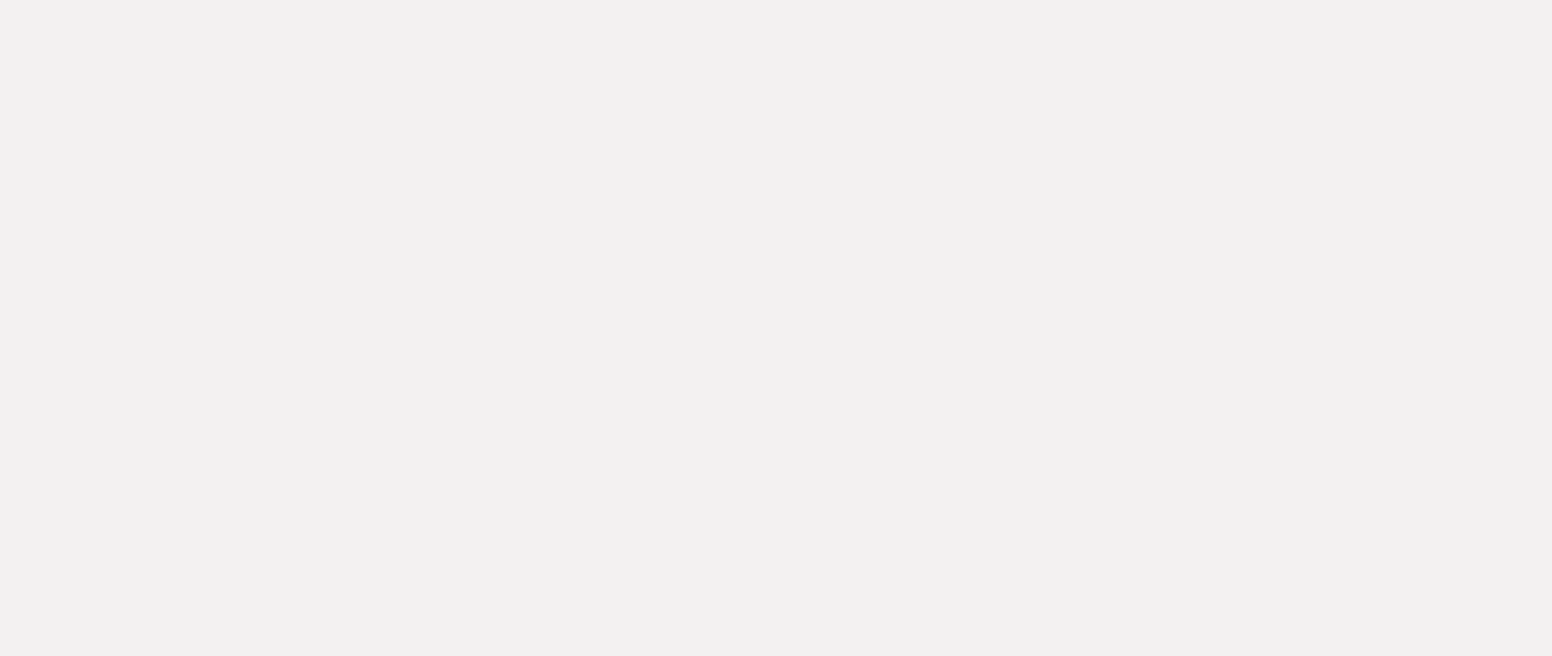
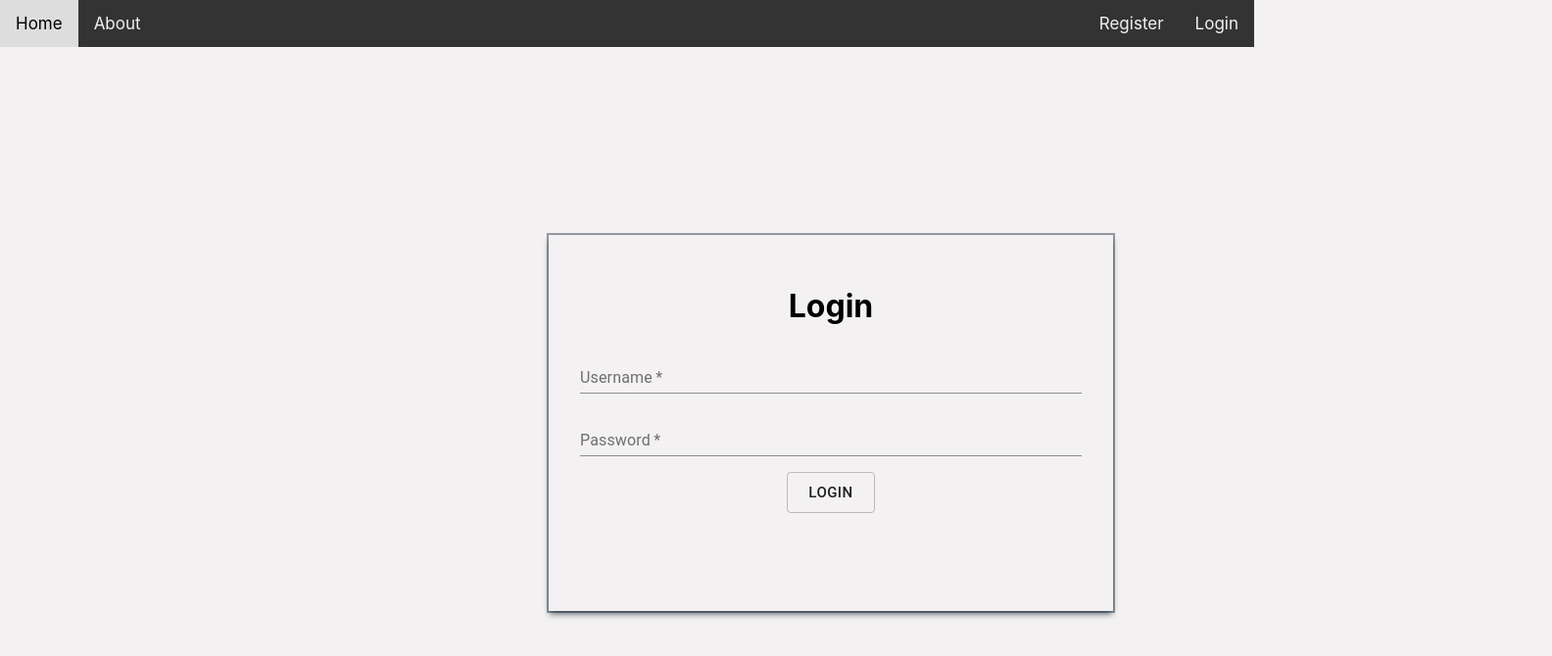
Before and after one commit to KapokProgramming/Akafuyu-FrontEnd, a React (Vite) app: page /login in a window 1280 px wide. Before the commit this address had no page. Shown: the top 670 px of the page at 98% size, 1584 px wide, since content can reach past the window. Built offline with nearby package versions, Linux system fonts and the light colour scheme.

Commit message:
[add login feature]

```diff
--- /dev/null
+++ b/src/components/Alert/Alert.style.tsx
@@ -0,0 +1,24 @@
+import styled from "styled-components";
+
+export const Wrapper = styled.div`
+.alert {
+    padding: 20px;
+    background-color: #f44336;
+    color: white;
+  }
+
+  .closebtn {
+    margin-left: 15px;
+    color: white;
+    font-weight: bold;
+    float: right;
+    font-size: 22px;
+    line-height: 20px;
+    cursor: pointer;
+    transition: 0.3s;
+  }
+
+  .closebtn:hover {
+    color: black;
+  }
+`
--- /dev/null
+++ b/src/components/Alert/Alert.tsx
@@ -0,0 +1,18 @@
+import { Wrapper } from "./Alert.style";
+
+
+type Props = {
+    message: string;
+}
+
+const Alert: React.FC<Props> = ({ message }) => {
+    return (
+        <Wrapper>
+            <div className="alert">
+                <strong>{message}</strong>
+            </div>
+        </Wrapper>
+    )
+}
+
+export default Alert;
--- a/src/components/Block/Block.style.tsx
+++ b/src/components/Block/Block.style.tsx
@@ -6,8 +6,7 @@ export const Wrapper = styled.div
     justify-content: space-between ;
     flex-direction: column ;
     width:100%;
-    border: 1px solid salmon ;
-    height: 100% ;
+    box-shadow: rgba(0, 0, 0, 0.35) 0px 5px 15px;    height: 100% ;
     text-decoration:none;
 
     img {
--- a/src/components/Navbar/Navbar.tsx
+++ b/src/components/Navbar/Navbar.tsx
@@ -2,16 +2,32 @@ import { Wrapper } from "./Navbar.style";
 import { Link } from "react-router-dom";
 
 const Navbar = () => {
+    let t = window.localStorage.getItem("jwt");
+
+    if (t) {
+        return (
+            <Wrapper>
+                <div className="topnav">
+                    <Link to={'/'} className={'navElement'}>Home</Link>
+                    <Link to={'/add/post'} className={'navElement'} >Post</Link>
+                    <Link to={'/status'} className={'navElement'} >About</Link>
+                    <Link to={'/profile'} className={'navElement'} style={{ float: 'right' }}>Profile</Link>
+                    <Link to={'/profile'} className={'navElement'} style={{ float: 'right' }}>Logout</Link>
+                </div>
+            </Wrapper>
+        );
+    }
+
     return (
         <Wrapper>
             <div className="topnav">
                 <Link to={'/'} className={'navElement'}>Home</Link>
-                <Link to={'/add/post'} className={'navElement'} >Post</Link>
                 <Link to={'/status'} className={'navElement'} >About</Link>
-                <Link to={'/#'} className={'navElement'}>Profile</Link>
+                <Link to={'/login'} className={'navElement'} style={{ float: 'right' }}>Login</Link>
+                <Link to={'/register'} className={'navElement'} style={{ float: 'right' }}>Register</Link>
             </div>
         </Wrapper>
     );
 }
 
-export default Navbar ;
+export default Navbar;
--- a/src/main.tsx
+++ b/src/main.tsx
@@ -7,6 +7,8 @@ import Home from './pages/Home/home'
 import AddPost from './pages/AddPost/Post'
 import Status from './pages/Status/Status'
 import Posts from './pages/Posts/Posts'
+import Login from './pages/Login/Login';
+import Register from './pages/Register/Register';
 
 const client = new QueryClient();
 
@@ -18,6 +20,9 @@ ReactDOM.createRoot(document.getElementById('root') as HTMLElement).render(
           <Route path="/posts/:page" element={<Posts />}></Route>
           <Route path="/add/post" element={<AddPost />}></Route>
           <Route path='/status' element={<Status />}></Route>
+
+          <Route path='/login' element = {<Login />}></Route>
+          <Route path='/register' element= {<Register/>} />
         </Routes>
       </BrowserRouter>
     </QueryClientProvider>
--- a/src/pages/Home/home.tsx
+++ b/src/pages/Home/home.tsx
@@ -3,6 +3,7 @@ import Navbar from "../../components/Navbar/Navbar";
 import { Wrapper } from "./home.style";
 
 const Home = () => {
+
 
     return (
         <>
--- /dev/null
+++ b/src/pages/Login/Login.style.tsx
@@ -0,0 +1,27 @@
+import styled from "styled-components";
+
+export const Wrapper = styled.div`
+width: 80%;
+position: absolute;
+display: block;
+top: 15rem;
+left:35rem;
+text-align:center;
+padding-bottom: 1rem ;
+
+`
+
+export const Contents = styled.div`
+width:50%;
+min-height: 20rem;
+padding:2rem;
+height: 50%;
+box-shadow: rgba(6, 24, 44, 0.4) 0px 0px 0px 2px, rgba(6, 24, 44, 0.65) 0px 4px 6px -1px, rgba(255, 255, 255, 0.08) 0px 1px 0px inset;
+border-color: black;
+`
+
+export const Input = styled.div`
+margin-top:1rem;
+margin-bottom:1rem;
+width:100%;
+`
--- /dev/null
+++ b/src/pages/Login/Login.tsx
@@ -0,0 +1,86 @@
+import { Button, TextField } from "@material-ui/core";
+import React, { useState } from "react";
+import Navbar from "../../components/Navbar/Navbar";
+import { Contents, Input, Wrapper } from "./Login.style";
+import { useNavigate } from "react-router-dom";
+import Alert from "../../components/Alert/Alert";
+
+const Login = () => {
+
+    const navigate = useNavigate();
+
+    const [username, setUsername] = useState('');
+    const [password, setPassword] = useState('');
+
+    const [errorMessage, setErrorMessage] = useState('');
+
+    const onUsernameChange = (e: React.ChangeEvent<any>): void => {
+        const username = e.target.value;
+        setUsername(username);
+    }
+
+
+    const onPasswordChange = (e: React.ChangeEvent<any>): void => {
+        const password = e.target.value;
+        setPassword(password);
+    }
+
+    const OnSubmit = (e: React.ChangeEvent<any>) => {
+        e.preventDefault();
+        if (username.length <= 0 || password.length <= 0) { return }
+
+        const body = {
+            username: username,
+            password: password
+        }
+
+        const payload = {
+            method: "POST",
+            headers: {
+                "Content-Type": "application/json"
+            },
+            body: JSON.stringify(body)
+        }
+
+        fetch(`http://${import.meta.env.VITE_BACKEND}:7700/login`, payload)
+            .then(res => res.json())
+            .then(data => {
+                if (data["data"] === "Wrong Login Data" || data.status !== "success") {
+                    setErrorMessage(data["data"]);
+                    return;
+                }
+                window.localStorage.setItem("jwt", data["data"])
+                navigate('/')
+            })
+
+        setPassword('');
+    }
+
+
+    return (
+        <>
+            <Navbar />
+            <Wrapper>
+                <Contents>
+                    {errorMessage.length > 0 && (
+                        <Alert message={errorMessage} />
+                    )}
+                    <h1>Login</h1>
+                    <Input>
+                        <TextField value={username} onChange={onUsernameChange} fullWidth label="Username" id="fullWidth" required={true} />
+                    </Input>
+                    <Input>
+                        <TextField value={password} onChange={onPasswordChange} fullWidth label="Password" id="fullWidth" required={true} type="password" />
+                    </Input>
+                    <Button variant="outlined" size="large" onClick={OnSubmit}>Login</Button>
+                </Contents>
+            </Wrapper>
+
+        </>
+    );
+
+
+
+}
+
+export default Login;
--- /dev/null
+++ b/src/pages/Register/Register.style.tsx
@@ -0,0 +1,27 @@
+import styled from "styled-components";
+
+export const Wrapper = styled.div`
+width: 80%;
+position: absolute;
+display: block;
+top: 15rem;
+left:35rem;
+text-align:center;
+padding-bottom: 1rem ;
+
+`
+
+export const Contents = styled.div`
+width:50%;
+min-height: 20rem;
+padding:2rem;
+height: 50%;
+box-shadow: rgba(6, 24, 44, 0.4) 0px 0px 0px 2px, rgba(6, 24, 44, 0.65) 0px 4px 6px -1px, rgba(255, 255, 255, 0.08) 0px 1px 0px inset;
+border-color: black;
+`
+
+export const Input = styled.div`
+margin-top:1rem;
+margin-bottom:1rem;
+width:100%;
+`
--- /dev/null
+++ b/src/pages/Register/Register.tsx
@@ -0,0 +1,48 @@
+import { Button, TextField } from "@material-ui/core";
+import React, { useState } from "react";
+import Navbar from "../../components/Navbar/Navbar";
+import { Contents, Input, Wrapper } from "./Register.style";
+import { useNavigate } from "react-router-dom";
+import Alert from "../../components/Alert/Alert";
+
+const Register = () => {
+
+    const navigate = useNavigate();
+
+    return (
+        <>
+            <Navbar />
+            <Wrapper>
+                <Contents>
+                <h2>Register</h2>
+                    <Input>
+                        <TextField fullWidth label="Username" id="fullWidth" required={true} type="text" />
+                    </Input>
+
+                    <Input>
+                        <TextField fullWidth label="Displayname" id="fullWidth" required={true} type="text" />
+                    </Input>
+
+                    <Input>
+                        <TextField fullWidth label="Email" id="fullWidth" required={true} type="email" />
+                    </Input>
+
+                    <Input>
+                        <TextField fullWidth label="Password" id="fullWidth" required={true} type="password" />
+                    </Input>
+
+                    <Input>
+                        <TextField fullWidth label="Confirm-Password" id="fullWidth" required={true} type="password" />
+                    </Input>
+                    <Button variant="outlined" size="large">Register</Button>
+                </Contents>
+            </Wrapper>
+
+        </>
+    );
+
+
+
+}
+
+export default Register;
```
